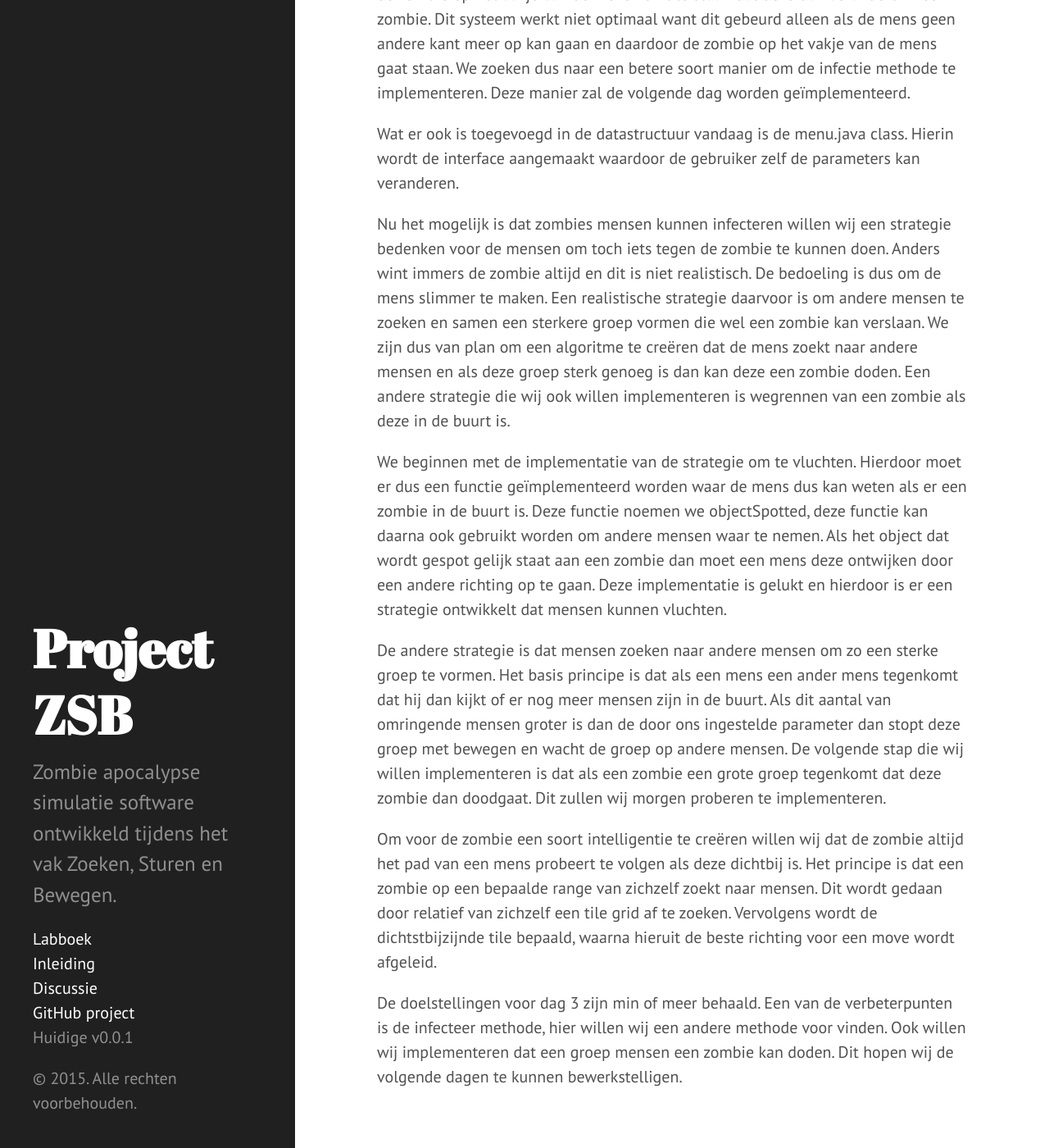
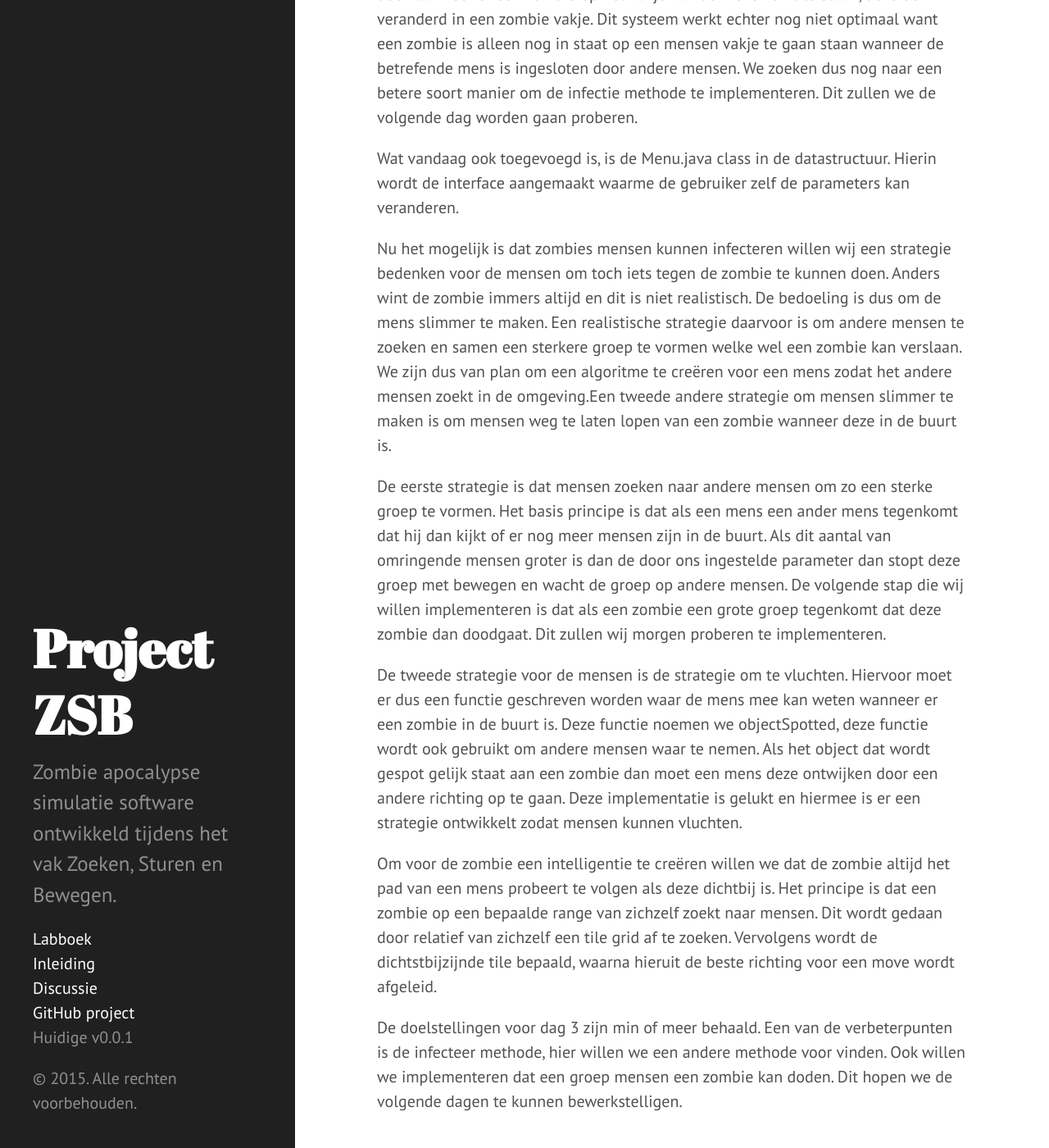
Before and after one commit to zombiea-apocalypse-sim/zombiea-apocalypse-sim.github.io, a Jekyll site: the page built from _posts/2015-06-24-dag3.md, in a window 1280 px wide and 1400 px high, scrolled down 1381 px. Shown: the whole window at 82% size. Built offline with Jekyll 4.4.1, drawn with Linux system fonts in a browser that asks for light colours; Markdown is read by kramdown in place of the engine named in the settings; some of the changed text lies outside the part shown.

Commit message:
fouten dag3

```diff
--- a/_posts/2015-06-24-dag3.md
+++ b/_posts/2015-06-24-dag3.md
@@ -17,16 +17,16 @@ In eerste instantie was het de bedoeling om de mens alleen vooruit te laten bewe
 
 Uiteindelijk hebben wij besloten om de mens willekeurig te laten bewegen in een richting om zo verdere problemen te voorkomen. De eerste doelstelling voor deze dag is daarmee behaald. Daarnaast hebben we het update systeem van de wereld aangepast. De update functie werkt nu door de eerste keer links boven te beginnen met updaten en de volgende keer rechts beneden te beginnen, dit voorkomt het probleem van de ophoping van mensen of zombies in een hoek. De eerste doelstelling voor deze dag is hiermee behaald.
 
-Om te implementeren dat zombies mensen kunnen infecteren besluiten wij dat als de zombie op het vakje van de mens komt te staan dat deze dan veranderd in een zombie. Dit systeem werkt niet optimaal want dit gebeurd alleen als de mens geen andere kant meer op kan gaan en daardoor de zombie op het vakje van de mens gaat staan. We zoeken dus naar een betere soort manier om de infectie methode te implementeren. Deze manier zal de volgende dag worden geïmplementeerd.
+De implementatie van het kunnen infecteren van een mens door een zombie werkt door wanneer er een zombie op het vakje van de mens komt te staan, deze ook veranderd in een zombie vakje. Dit systeem werkt echter nog niet optimaal want een zombie is alleen nog in staat op een mensen vakje te gaan staan wanneer de betrefende mens is ingesloten door andere mensen. We zoeken dus nog naar een betere soort manier om de infectie methode te implementeren. Dit zullen we de volgende dag worden gaan proberen.
 
-Wat er ook is toegevoegd in de datastructuur vandaag is de menu.java class. Hierin wordt de interface aangemaakt waardoor de gebruiker zelf de parameters kan veranderen.
+Wat vandaag ook toegevoegd is, is de Menu.java class in de datastructuur. Hierin wordt de interface aangemaakt waarme de gebruiker zelf de parameters kan veranderen.
 
-Nu het mogelijk is dat zombies mensen kunnen infecteren willen wij een strategie bedenken voor de mensen om toch iets tegen de zombie te kunnen doen. Anders wint immers de zombie altijd en dit is niet realistisch. De bedoeling is dus om de mens slimmer te maken. Een realistische strategie daarvoor is om andere mensen te zoeken en samen een sterkere groep vormen die wel een zombie kan verslaan. We zijn dus van plan om een algoritme te creëren dat de mens zoekt naar andere mensen en als deze groep sterk genoeg is dan kan deze een zombie doden.  Een andere strategie die wij ook willen implementeren is wegrennen van een zombie als deze in de buurt is.
+Nu het mogelijk is dat zombies mensen kunnen infecteren willen wij een strategie bedenken voor de mensen om toch iets tegen de zombie te kunnen doen. Anders wint de zombie immers altijd en dit is niet realistisch. De bedoeling is dus om de mens slimmer te maken. Een realistische strategie daarvoor is om andere mensen te zoeken en samen een sterkere groep te vormen welke wel een zombie kan verslaan. We zijn dus van plan om een algoritme te creëren voor een mens zodat het andere mensen zoekt in de omgeving.Een tweede andere strategie om mensen slimmer te maken is om mensen weg te laten lopen van een zombie wanneer deze in de buurt is.
 
-We beginnen met de implementatie van de strategie om te vluchten. Hierdoor moet er dus een functie geïmplementeerd worden waar de mens dus kan weten als er een zombie in de buurt is. Deze functie noemen we objectSpotted, deze functie kan daarna ook gebruikt worden om andere mensen waar te nemen. Als het object dat wordt gespot gelijk staat aan een zombie dan moet een mens deze ontwijken door een andere richting op te gaan. Deze implementatie is gelukt en hierdoor is er een strategie ontwikkelt dat mensen kunnen vluchten.
+De eerste strategie is dat mensen zoeken naar andere mensen om zo een sterke groep te vormen. Het basis principe is dat als een mens een ander mens tegenkomt dat hij dan kijkt of er nog meer mensen zijn in de buurt. Als dit aantal van omringende mensen groter is dan de door ons ingestelde parameter dan stopt deze groep met bewegen en wacht de groep op andere mensen. De volgende stap die wij willen implementeren is dat als een zombie een grote groep tegenkomt dat deze zombie dan doodgaat. Dit zullen wij morgen proberen te implementeren.
 
-De andere strategie is dat mensen zoeken naar andere mensen om zo een sterke groep te vormen. Het basis principe is dat als een mens een ander mens tegenkomt dat hij dan kijkt of er nog meer mensen zijn in de buurt. Als dit aantal van omringende mensen groter is dan de door ons ingestelde parameter dan stopt deze groep met bewegen en wacht de groep op andere mensen. De volgende stap die wij willen implementeren is dat als een zombie een grote groep tegenkomt dat deze zombie dan doodgaat. Dit zullen wij morgen proberen te implementeren.
+De tweede strategie voor de mensen is de strategie om te vluchten. Hiervoor moet er dus een functie geschreven worden waar de mens mee kan weten wanneer er een zombie in de buurt is. Deze functie noemen we objectSpotted, deze functie wordt ook gebruikt om andere mensen waar te nemen. Als het object dat wordt gespot gelijk staat aan een zombie dan moet een mens deze ontwijken door een andere richting op te gaan. Deze implementatie is gelukt en hiermee is er een strategie ontwikkelt zodat mensen kunnen vluchten.
 
-Om voor de zombie een soort intelligentie te creëren willen wij dat de zombie altijd het pad van een mens probeert te volgen als deze dichtbij is. Het principe is dat een zombie op een bepaalde range van zichzelf zoekt naar mensen. Dit wordt gedaan door relatief van zichzelf een tile grid af te zoeken. Vervolgens wordt de dichtstbijzijnde tile bepaald, waarna hieruit de beste richting voor een move wordt afgeleid.
+Om voor de zombie een intelligentie te creëren willen we dat de zombie altijd het pad van een mens probeert te volgen als deze dichtbij is. Het principe is dat een zombie op een bepaalde range van zichzelf zoekt naar mensen. Dit wordt gedaan door relatief van zichzelf een tile grid af te zoeken. Vervolgens wordt de dichtstbijzijnde tile bepaald, waarna hieruit de beste richting voor een move wordt afgeleid.
 
-De doelstellingen voor dag 3 zijn min of meer behaald. Een van de verbeterpunten is de infecteer methode, hier willen wij een andere methode voor vinden. Ook willen wij implementeren dat een groep mensen een zombie kan doden. Dit hopen wij de volgende dagen te kunnen bewerkstelligen.
+De doelstellingen voor dag 3 zijn min of meer behaald. Een van de verbeterpunten is de infecteer methode, hier willen we een andere methode voor vinden. Ook willen we implementeren dat een groep mensen een zombie kan doden. Dit hopen we de volgende dagen te kunnen bewerkstelligen.
```
